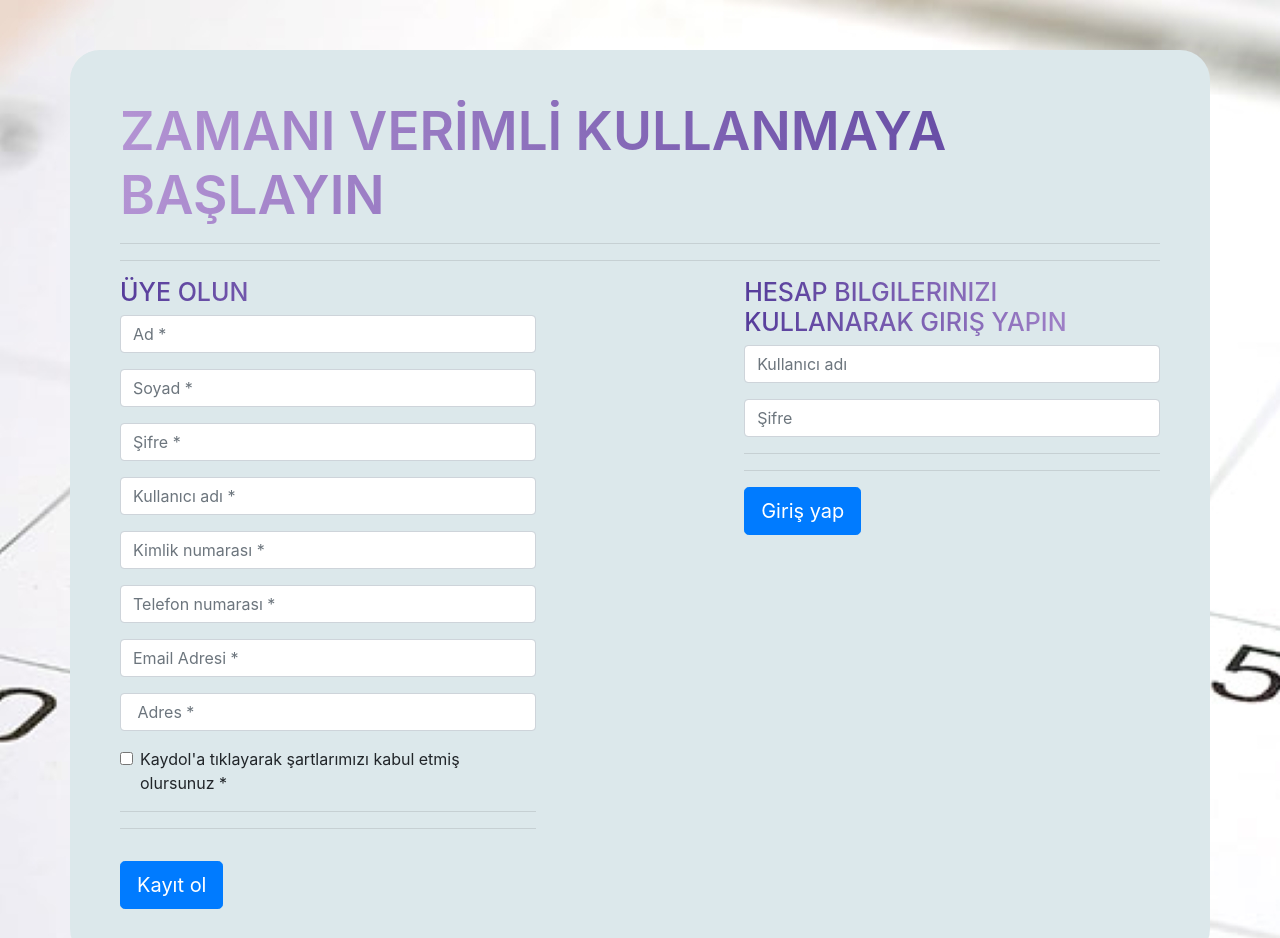
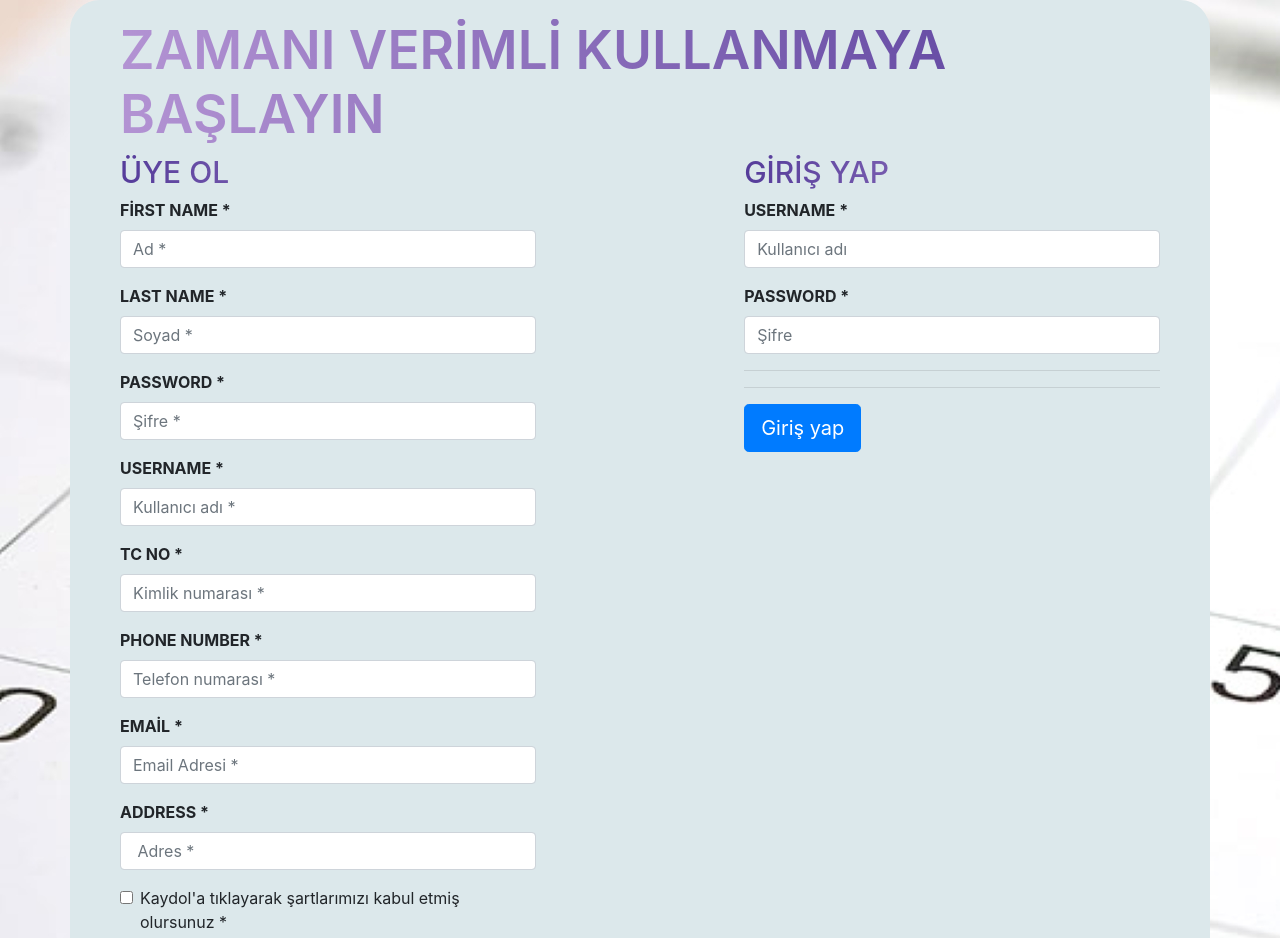
Before and after one commit to HASAN-GRDL/Takvim-Uygulamas-, a website: page giris/index.html in a window 1280 px wide. Shown: the top 938 px of the page. Drawn offline with nearby package versions, Linux system fonts and the light colour scheme; files that its build step writes are made by us from their sources.

Commit message:
tabloya listeleme yapıldı , inputlara label eklendi

```diff
--- a/giris/index.html
+++ b/giris/index.html
@@ -29,35 +29,41 @@
 	<div class="container-fluid">
 		<div class="container">
             <h1> ZAMANI VERİMLİ KULLANMAYA BAŞLAYIN </h1>
- 			<hr>
-			 <hr>
 			<div class="row">
 				<div class="col-md-5">
  					<form role="form" method="post" action="register.php">
 						<fieldset>
-							<h3 class="text-uppercase pull-center"> Üye olun</h3>
+							<h3 class="text-uppercase pull-center"> ÜYE OL</h3>
  							<div class="form-group">
+								<label for="firstName"><strong>FİRST NAME *</strong></label>
 								<input type="text" name="firstName" id="firstName" class="form-control input-lg" placeholder="Ad *">
 							</div>
 							<div class="form-group">
+								<label for="lastName"><strong>LAST NAME *</strong></label>
 								<input type="text" name="lastName" id="lastName" class="form-control input-lg" placeholder="Soyad *">
 							</div>
 							<div class="form-group">
+								<label for="password"><strong>PASSWORD *</strong></label>
 								<input type="password" name="password" id="password" class="form-control input-lg" placeholder="Şifre *">
 							</div>
 							<div class="form-group">
+								<label for="userName"><strong>USERNAME *</strong></label>
 								<input type="text" name="userName" id="userName" class="form-control input-lg" placeholder="Kullanıcı adı *">
 							</div>
 							<div class="form-group">
+								<label for="tcNo"><strong>TC NO *</strong></label>
 								<input type="text" name="tcNo" id="tcNo" class="form-control input-lg" placeholder="Kimlik numarası *">
 							</div>
 							<div class="form-group">
+								<label for="phone"><strong>PHONE NUMBER *</strong></label>
 								<input type="tel" name="phone" id="phone" class="form-control input-lg" placeholder="Telefon numarası *">
 							</div>
 							<div class="form-group">
+								<label for="email"><strong>EMAİL *</strong></label>
 								<input type="email" name="email" id="email" class="form-control input-lg" placeholder="Email Adresi *">
 							</div>
 							<div class="form-group">
+								<label for="address"><strong>ADDRESS *</strong></label>
 								<input type="text" name="address" id="address" class="form-control input-lg" placeholder=" Adres *">
 							</div>
 
@@ -68,8 +74,6 @@
 								  Kaydol'a tıklayarak şartlarımızı kabul etmiş olursunuz *
 								</label>
 							  </div>
-							  <hr>
-							  <hr>
 						</fieldset>
 					</form>
 					<button class="btn btn-lg btn-primary" onclick="registerFunction()" >Kayıt ol</button>
@@ -82,12 +86,14 @@
 				<div class="col-md-5">
  				 		<form role="form">
 
-							<h3 class="text-uppercase"> Hesap bilgilerinizi kullanarak giriş yapın </h3>
+							<h3 class="text-uppercase"> GİRİŞ YAP </h3>
 
 							<div class="form-group">
+								<label for="username"><strong>USERNAME *</strong></label>
 								<input type="text" name="username" id="username" class="form-control input-lg" placeholder="Kullanıcı adı">
 							</div>
 							<div class="form-group">
+								<label for="pd"><strong>PASSWORD *</strong></label>
 								<input type="password" name="password" id="pd" class="form-control input-lg" placeholder="Şifre">
                             </div>
                             <hr>
--- a/giris/style.css
+++ b/giris/style.css
@@ -2,7 +2,9 @@ body {
     background-color:#eee;
     background-image: url("/picture/picture.jpg");
 }
-h1,h3{
+
+h1{
+    margin-top: -31px;
     font-size: 53px;
     font-weight: 600;
     background-image: linear-gradient(to left, #553c9a, #b393d3);
@@ -11,13 +13,16 @@ h1,h3{
     -webkit-background-clip: text;
 }
 h3{
-    font-size: 25px;
+    font-size: 30px;
     font-weight: 500;
     background-image: linear-gradient(to left,   #b393d3, #553c9a);
+    color: transparent;
+    background-clip: text;
+    -webkit-background-clip: text;
 
 }
 .container-fluid {
-    padding:50px;
+    padding:0px;
 }
 .container{
     background-color:rgb(220, 232, 235);
```
Also changed, not shown: ekran/ekran.html (+1 -1 lines), ekran/ekran.js (+57 -7 lines).
